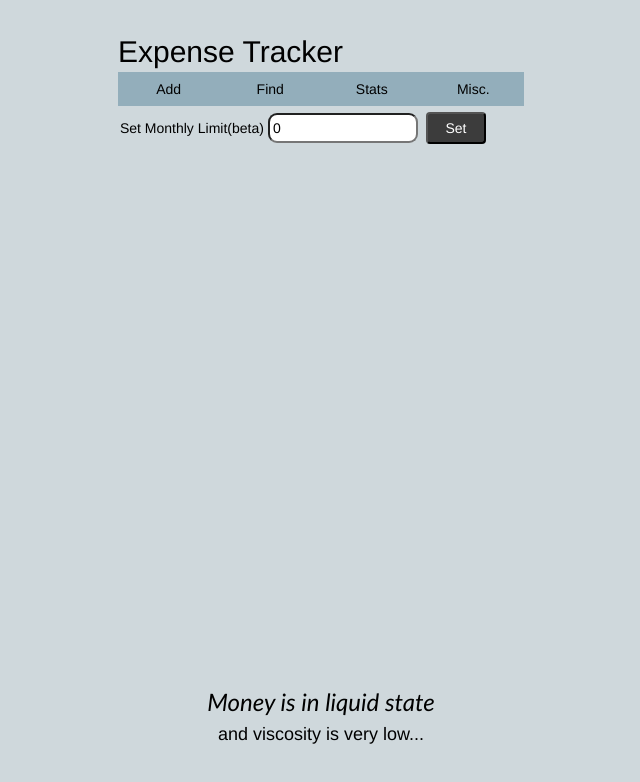
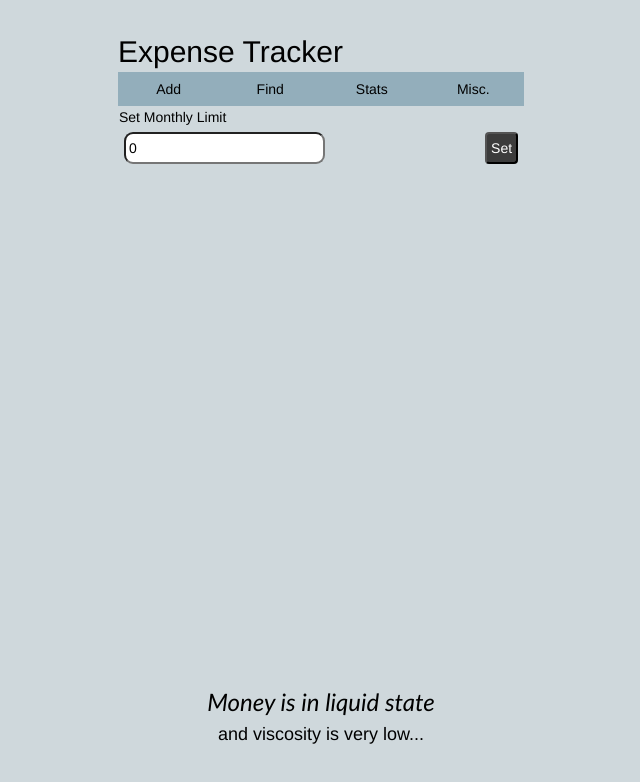
Before and after one commit to udayVK/notedown-ui, an Angular app: page /limit in a window 1280 px wide. Shown: the top 782 px of the page, without its empty margins (319-959 px from the left). Built offline with nearby package versions, Linux system fonts and the light colour scheme; no server answers.

Commit message:
code refactor, removed unwanted code

```diff
--- a/src/app/limit/limit.component.ts
+++ b/src/app/limit/limit.component.ts
@@ -4,20 +4,13 @@ import { SpendsService } from '../spends.service';
 @Component({
   selector: 'app-limit',
   template: `
-  <div class="comp">
-    <span>Set Monthly Limit(beta)</span>
-    <input name="limit" type="number" min="100" max="10000" class="big" placeholder="enter amount" [(ngModel)]="limitAM">
+  <span>Set Monthly Limit</span>
+  <div class="flex flex-space-between">
+    <input name="limit" type="number" min="100" max="10000" class="s-input" placeholder="enter amount" [(ngModel)]="limitAM">
     <button class="dark med" (click)="addMonthlyLimit()">Set</button>
   </div>
 `,
-  styles: [`
-  .med{
-    width: 60px;
-  }
-  .big{
-    width: 150px;
-  }
-  `]
+  styles: []
 })
 export class LimitComponent implements OnInit {
 
```
